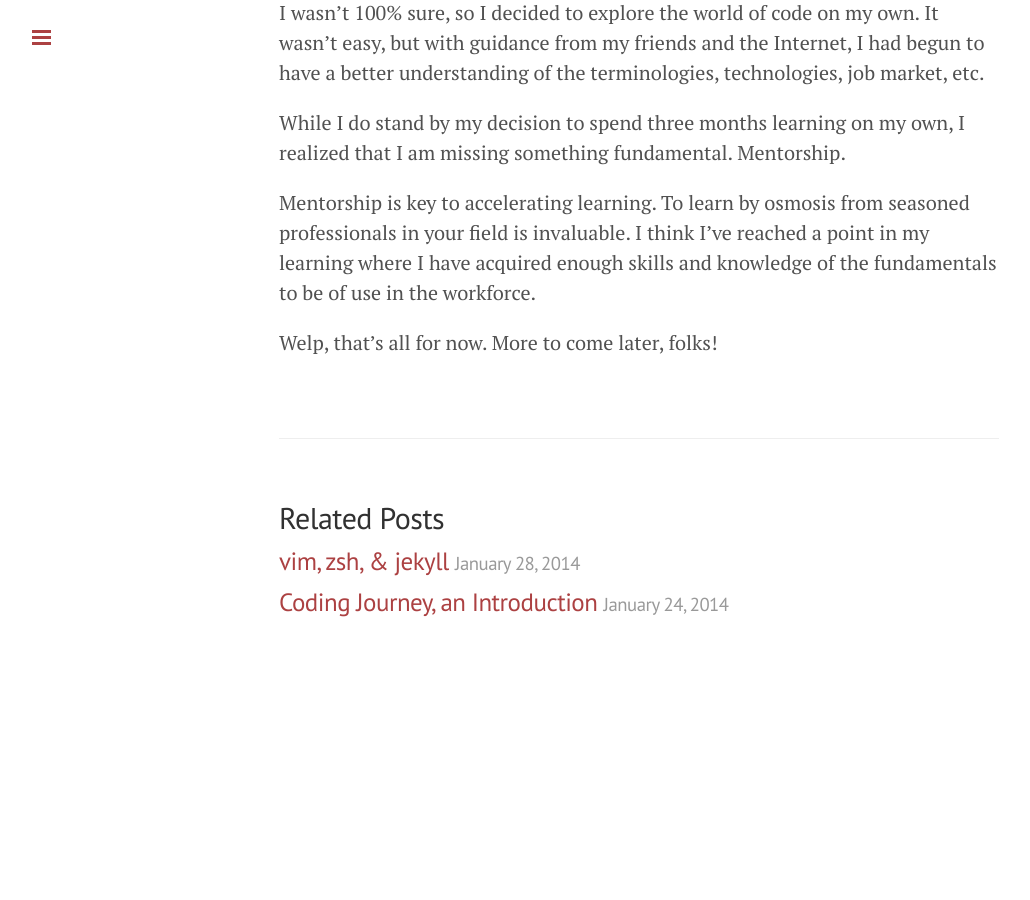
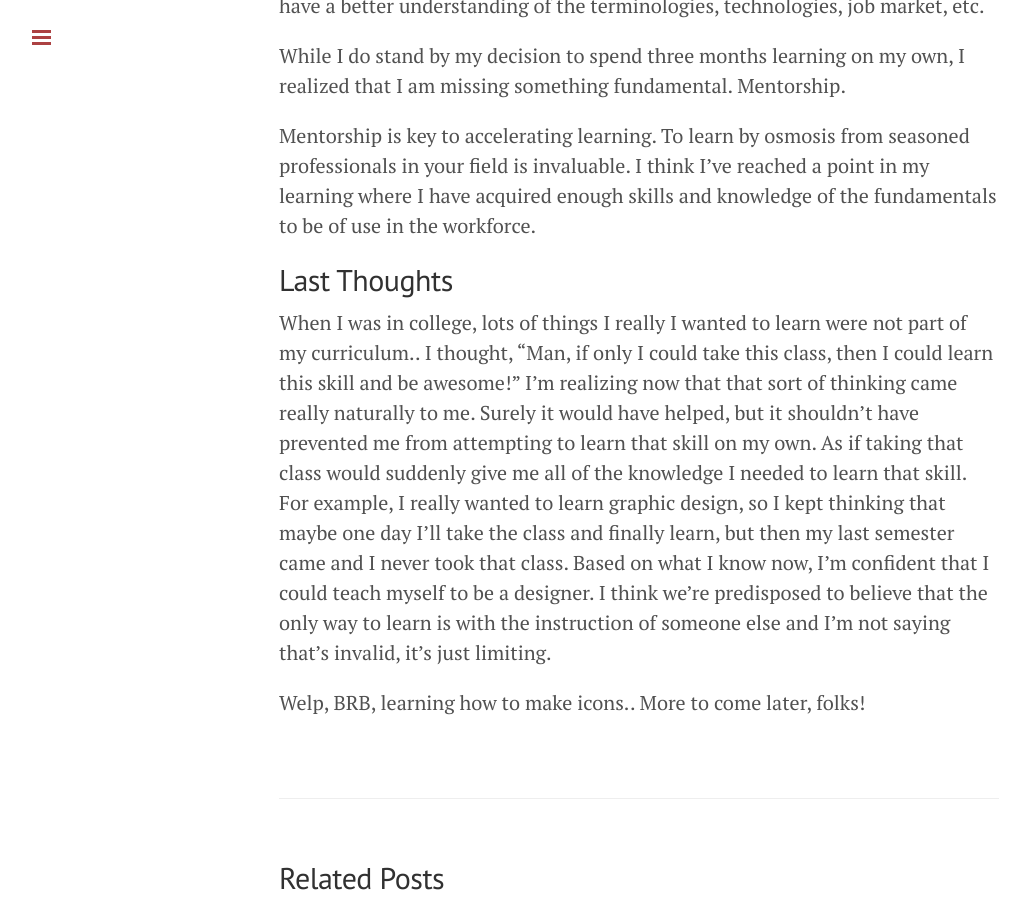
Before and after one commit to jmeshen/blog, a Jekyll site: the page built from _posts/2014-02-28-learning.md, in a window 1280 px wide and 900 px high, scrolled down 1904 px. Shown: the whole window, without its empty margins (1-1031 px from the left). Built offline with Jekyll 4.4.1, drawn with Linux system fonts in a browser that asks for light colours; Markdown is read by kramdown in place of the engine named in the settings; before the commit the page ends 2583 px from its top, so only the background shows below that.

Commit message:
last thoughts

```diff
--- a/_posts/2014-02-28-learning.md
+++ b/_posts/2014-02-28-learning.md
@@ -21,5 +20,7 @@ While I do stand by my decision to spend three months learning on my own, I real
 
 Mentorship is key to accelerating learning. To learn by osmosis from seasoned professionals in your field is invaluable. I think I've reached a point in my learning where I have acquired enough skills and knowledge of the fundamentals to be of use in the workforce.
 
+##Last Thoughts
+When I was in college, lots of things I really I wanted to learn were not part of my curriculum.. I thought, "Man, if only I could take this class, then I could learn this skill and be awesome!" I'm realizing now that that sort of thinking came really naturally to me. Surely it would have helped, but it shouldn't have prevented me from attempting to learn that skill on my own. As if taking that class would suddenly give me all of the knowledge I needed to learn that skill. For example, I really wanted to learn graphic design, so I kept thinking that maybe one day I'll take the class and finally learn, but then my last semester came and I never took that class. Based on what I know now, I'm confident that I could teach myself to be a designer. I think we're predisposed to believe that the only way to learn is with the instruction of someone else and I'm not saying that's invalid, it's just limiting.
 
-Welp, that's all for now. More to come later, folks!
+Welp, BRB, learning how to make icons.. More to come later, folks!
```
Also changed, not shown: other parts of _posts/2014-02-28-learning.md (+0 -1 lines).
